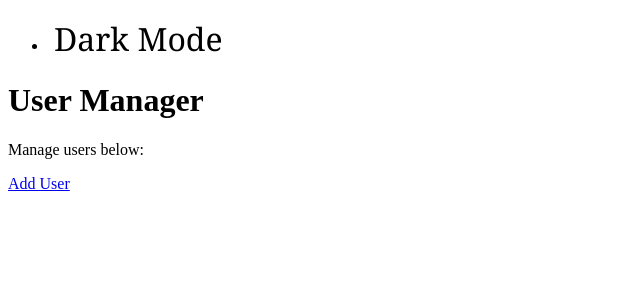
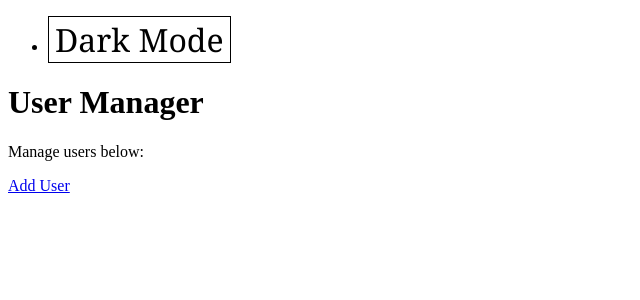
Before and after one commit to Tomireg/DBA, a Python web app: template flask/templates/index.html in a window 1280 px wide. Shown: the top 300 px of the page, without its empty margins (0-640 px from the left). Run offline with Jinja, Linux system fonts and the light colour scheme; the template is opened without the code that fills it, so the values that code supplies are empty.

Commit message:
button style

```diff
--- a/flask/static/css/style.css
+++ b/flask/static/css/style.css
@@ -9,7 +9,7 @@
 }
 
 .mybtn {
-    border: none;
+    border: 1px solid black;
     font-size: 2rem;
     font-family: Georgia, 'Times New Roman', Times, serif;
     background-color: white;
@@ -17,7 +17,7 @@
 }
 
 .dmbtn {
-    border: none;
+    border: 1px solid white;
     font-size: 2rem;
     font-family: Georgia, 'Times New Roman', Times, serif;
     background-color: black;
```
